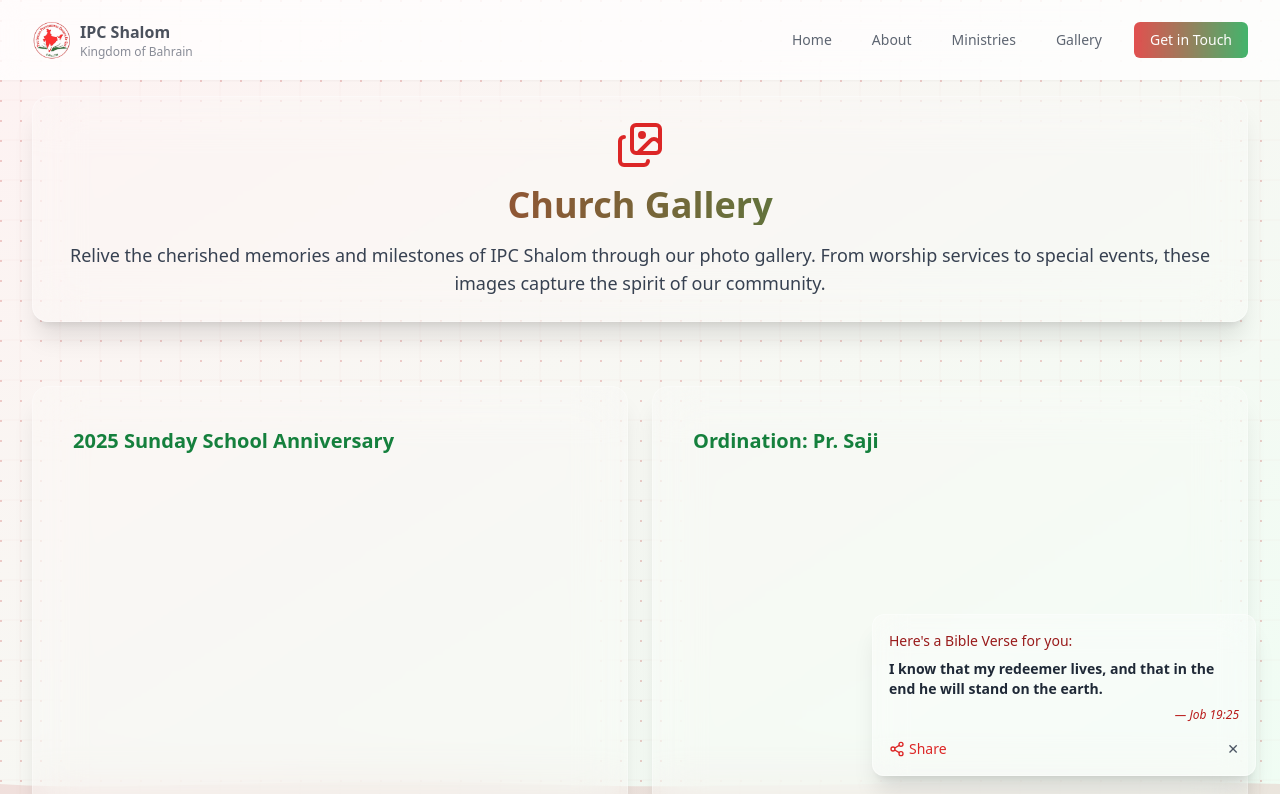
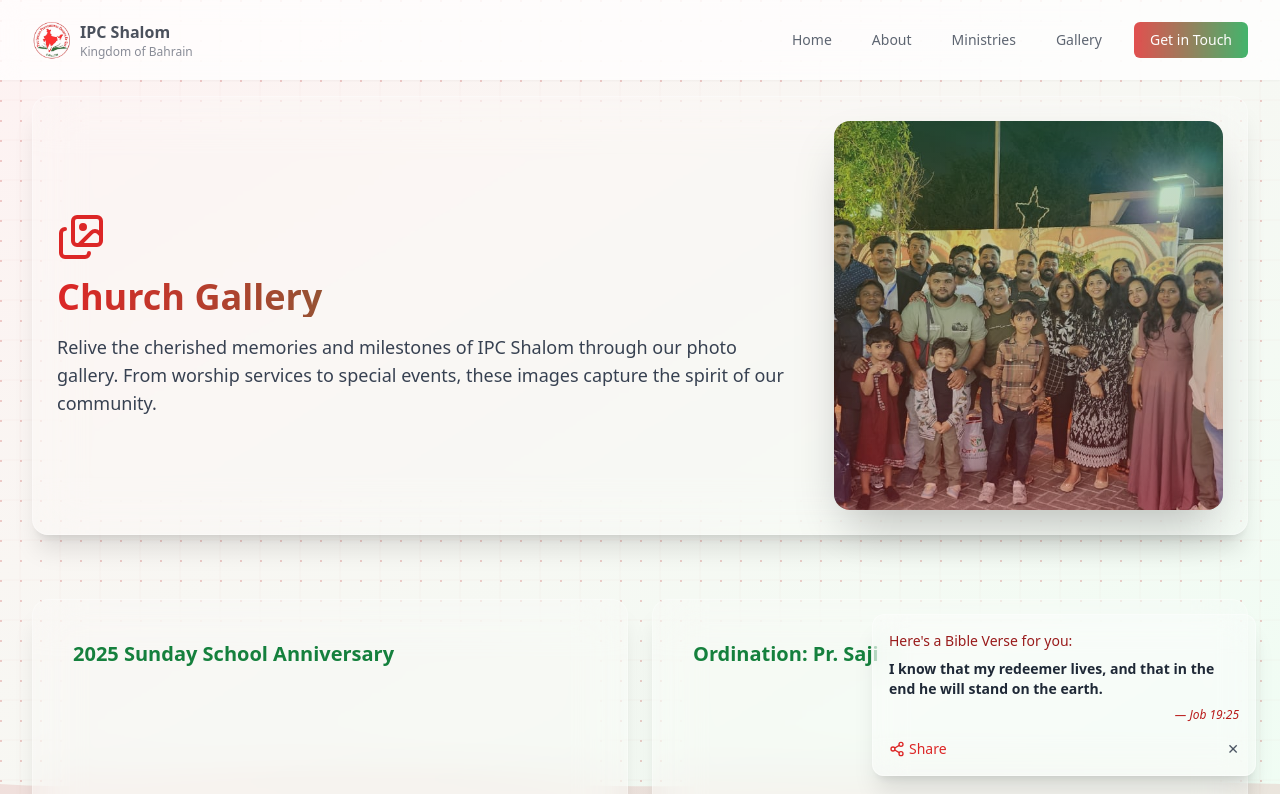
Before and after one commit to chrismat-05/shalom, a React (Vite) app: page /photos in a window 1280 px wide. Shown: the top 794 px of the page. Built offline with nearby package versions, Linux system fonts and the light colour scheme.

Commit message:
intro section ui update.

```diff
--- a/src/pages/Gallery.jsx
+++ b/src/pages/Gallery.jsx
@@ -1,8 +1,10 @@
 import { useEffect } from 'react';
 import { motion } from "framer-motion";
 import { Images, Calendar } from "lucide-react";
+
 import FrostedCard from "../components/FrostedCard";
 import SereneBackground from "../components/SereneBackground";
+import {images} from "../assets/images"
 
 const containerVariants = {
   hidden: { opacity: 0 },
@@ -161,8 +163,9 @@ export default function Gallery() {
         className="mb-16"
         >
         <FrostedCard>
-              <motion.div variants={itemVariants} className="text-center">
-                <div className="flex justify-center mb-4">
+            <div className="flex flex-col md:flex-row items-center gap-8">
+            <motion.div variants={itemVariants} className="text-center md:text-left md:flex-1">
+                <div className="flex justify-center md:justify-start mb-4">
                 <Images size={48} className="text-red-600" />
                 </div>
                 <h1 className="text-4xl font-bold bg-gradient-to-r from-red-600 to-green-600 bg-clip-text text-transparent mb-4">
@@ -175,6 +178,18 @@ export default function Gallery() {
                 </p>
                 </motion.div>
             </motion.div>
+
+            <div className="w-full md:w-1/3 flex justify-end">
+                <div className="relative aspect-square rounded-2xl overflow-hidden shadow-2xl w-full max-w-[400px]">
+                <img
+                    src={images.community}
+                    alt="Church Community"
+                    className="w-full h-full object-cover"
+                />
+                <div className="absolute inset-0 bg-gradient-to-t from-red-600/30 to-green-600/30"></div>
+                </div>
+            </div>
+            </div>
         </FrostedCard>
         </motion.section>
 
```
Lines whose indentation alone changed are shown as unchanged.
